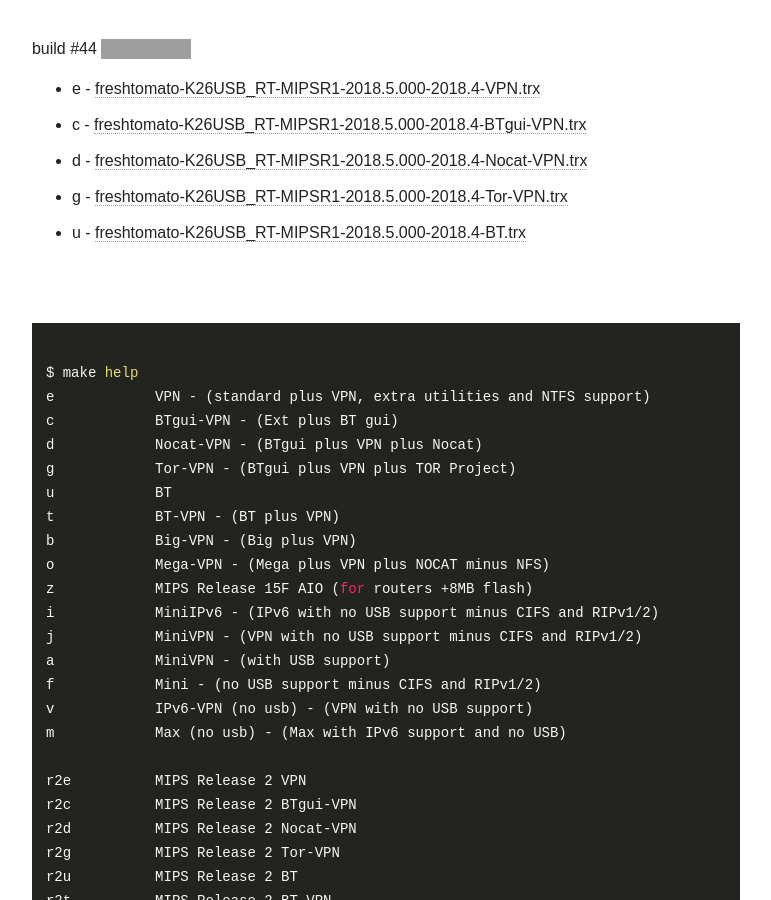
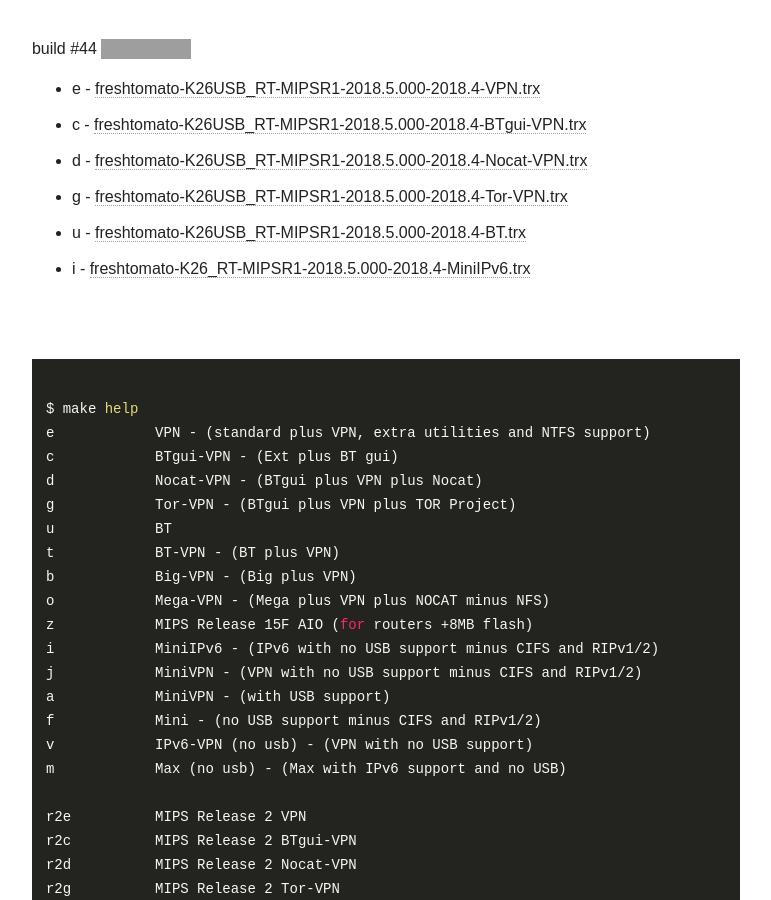
Before and after one commit to oglopss/freshtomato-mips-ci-jekyll, a Jekyll site: the page built from index.html, in a window 1280 px wide and 900 px high, scrolled down 559 px. Shown: the whole window, without its empty margins (254-1025 px from the left). Built offline with Jekyll 4.4.1, drawn with Linux system fonts in a browser that asks for light colours; nearby versions of some CDN libraries; grey boxes are pictures that could not be loaded.

Commit message:
Travis build 44 i pushed to gh-pages

```diff
--- a/_data/ss.yml
+++ b/_data/ss.yml
@@ -5,3 +5,4 @@ files:
   - 0005 u freshtomato-K26USB_RT-MIPSR1-2018.5.000-2018.4-BT.trx
   - 0002 c freshtomato-K26USB_RT-MIPSR1-2018.5.000-2018.4-BTgui-VPN.trx
   - 0004 g freshtomato-K26USB_RT-MIPSR1-2018.5.000-2018.4-Tor-VPN.trx
+  - 0010 i freshtomato-K26_RT-MIPSR1-2018.5.000-2018.4-MiniIPv6.trx
```
Also changed, not shown: 1 other file.
